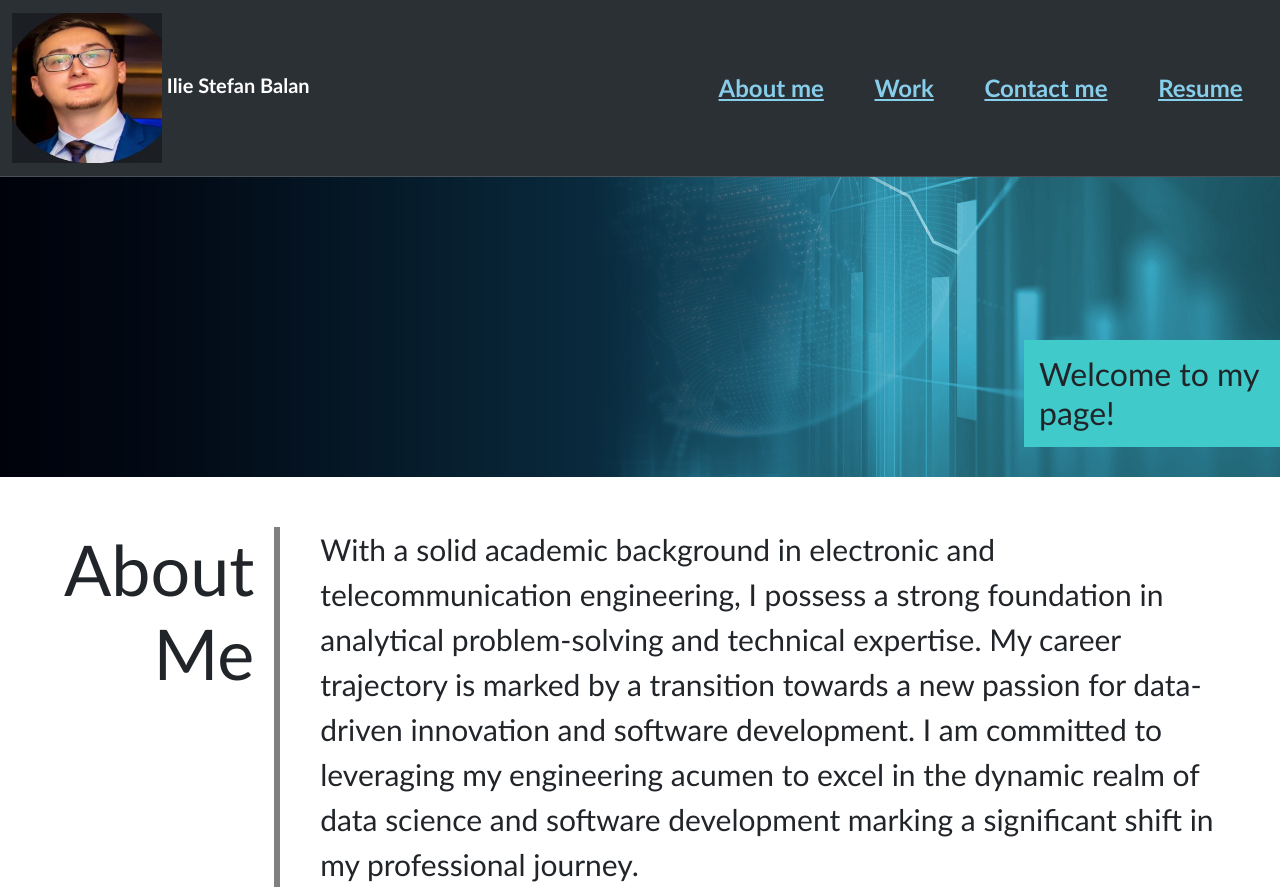
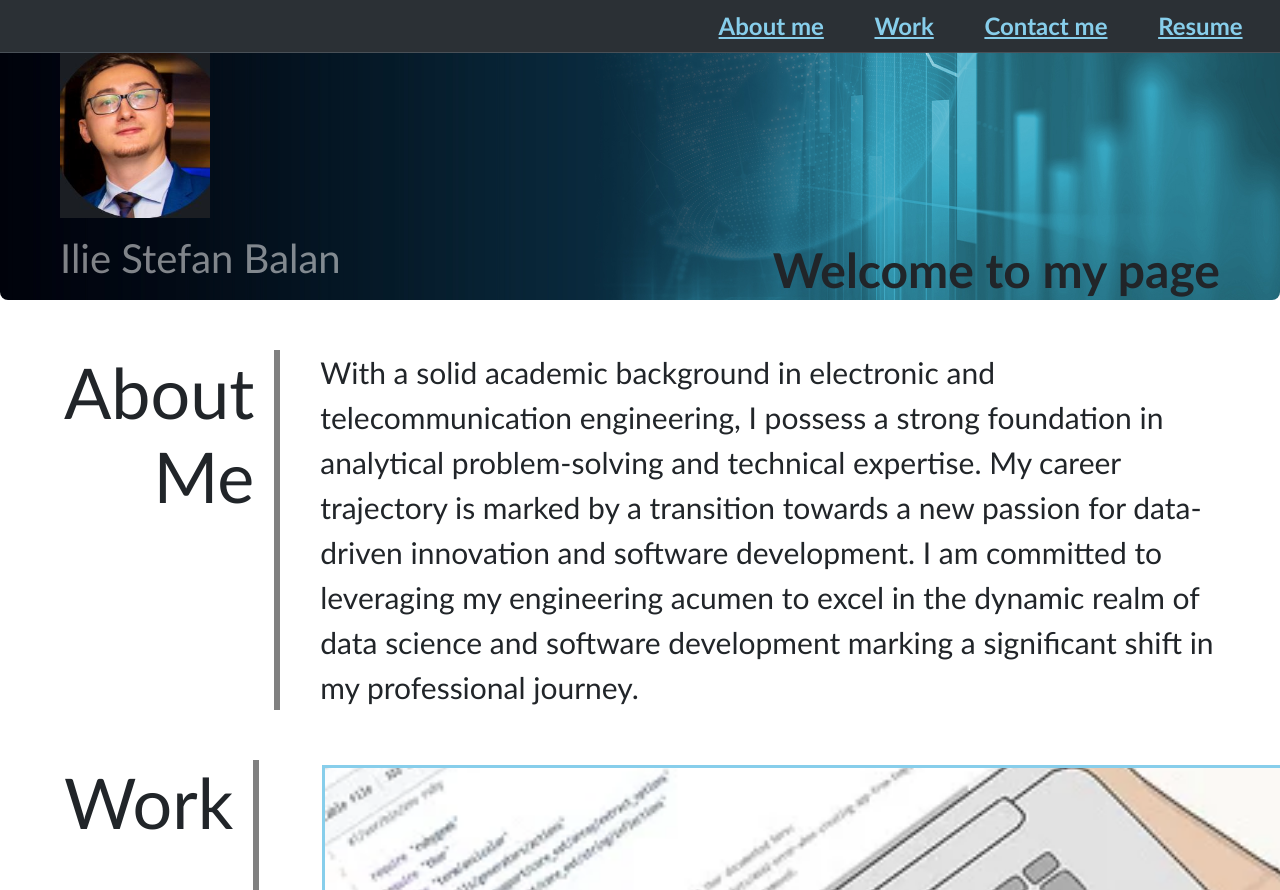
Before and after one commit to ibalan92/Bootstrap-Portfolio, a plain HTML site: page index.html in a window 1280 px wide. Shown: the top 890 px of the page. Drawn offline with nearby package versions, Linux system fonts and the light colour scheme.

Commit message:
Added hero banner using bootstrap

```diff
--- a/css/style.css
+++ b/css/style.css
@@ -217,8 +217,3 @@ h6 {
   }
 
 }
-
-/* .navbar-collapse{
-  justify-content: flex-end;
-
-} */
--- a/index.html
+++ b/index.html
@@ -11,11 +11,11 @@
   <link rel="stylesheet" href="css/style.css">
 </head>
 
-<body>
+<body >
   <!-- main logo / nav -->
-  <nav class="navbar navbar-expand-lg bg-body-tertiary bg-dark border-bottom border-body" data-bs-theme="dark" id="mainNav">
+  <nav class="navbar navbar-expand-lg bg-body-tertiary bg-dark border-bottom border-body fixed-top" data-bs-theme="dark" id="mainNav">
     <div class="container-fluid">
-      <a class="navbar-brand" href="#"><img src="./images/linkedin_picture.jpg" width="150" height="150"> Ilie Stefan Balan</a>
+      <!-- <a class="navbar-brand" href=""><img src="./images/linkedin_picture.jpg" width="100" height="100"> Ilie Stefan Balan</a> -->
       <div class="collapse navbar-collapse d-flex justify-content-end" id="navbarNav">
         <ul class="navbar-nav">
           <li class="nav-item">
@@ -28,7 +28,7 @@
             <li><a href="#contact">Contact me</a></li>
           </li>
           <li class="nav-item">
-            <li><a href="./placeholder.html">Resume</a></li>
+            <li><a href="https://docs.google.com/document/d/1qJb-A5zXHe0vFjiWUJgFAwu9ijWGS0oay0YHrWBr-2c/edit?usp=drive_link">Resume</a></li>
           </li>
         </ul>
       </div>
@@ -36,24 +36,40 @@
   </nav>
 
   <header>
-    <!-- <h1>Ilie Stefan Balan</h1>
-    <img src="/images/linkedin_picture.jpg" alt="Profile picture" width="150" height="150">
-    <nav>
-      <ul>
-        <li><a href="#about">About me</a></li>
-        <li><a href="#work">Work</a></li>
-        <li><a href="#contact">Contact me</a></li>
-        <li><a href="./placeholder.html">Resume</a></li>
-      </ul>
-    </nav> -->
+
   </header>
 
   <!-- hero banner -->
-  <section class="hero-banner">
+  <!-- <div class="p-5 mb-4 bg-body-tertiary rounded-3 hero-banner">
+    <div class="container-fluid py-5 d-flex align-items-end justify-content-end">
+      <h2 class="display-5 fw-bold ">Welcome to my page</h2>
+    </div>
+    <div class="col-lg-12 my-auto">
+      <div class="device-container">
+        <img src="/images/linkedin_picture.jpg" class="img-fluid" width="150" height="150" alt="profile picture">
+      </div>
+    </div>
+  </div> -->
+  <!-- <section class="hero-banner">
     <div class="right">
       <h2>Welcome to my page!</h2>
     </div>
-  </section>
+  </section> -->
+  <div class="p-5 mb-4 bg-body-tertiary rounded-3 hero-banner">
+    <div class="container-fluid">
+        <div class="row">
+            <div class="col-lg-6">
+                <div class="device-container">
+                    <img src="/images/linkedin_picture.jpg" class="img-fluid" width="150" height="150" alt="profile picture">
+                </div>
+                <p class="mt-3 display-6 text-white-50">Ilie Stefan Balan</p>
+            </div>
+            <div class="col-lg-6 d-flex align-items-end justify-content-end">
+                <h2 class="display-5 fw-bold">Welcome to my page</h2>
+            </div>
+        </div>
+    </div>
+</div>
 
   <main class="page-wrapper">
     <!-- about me -->
```
